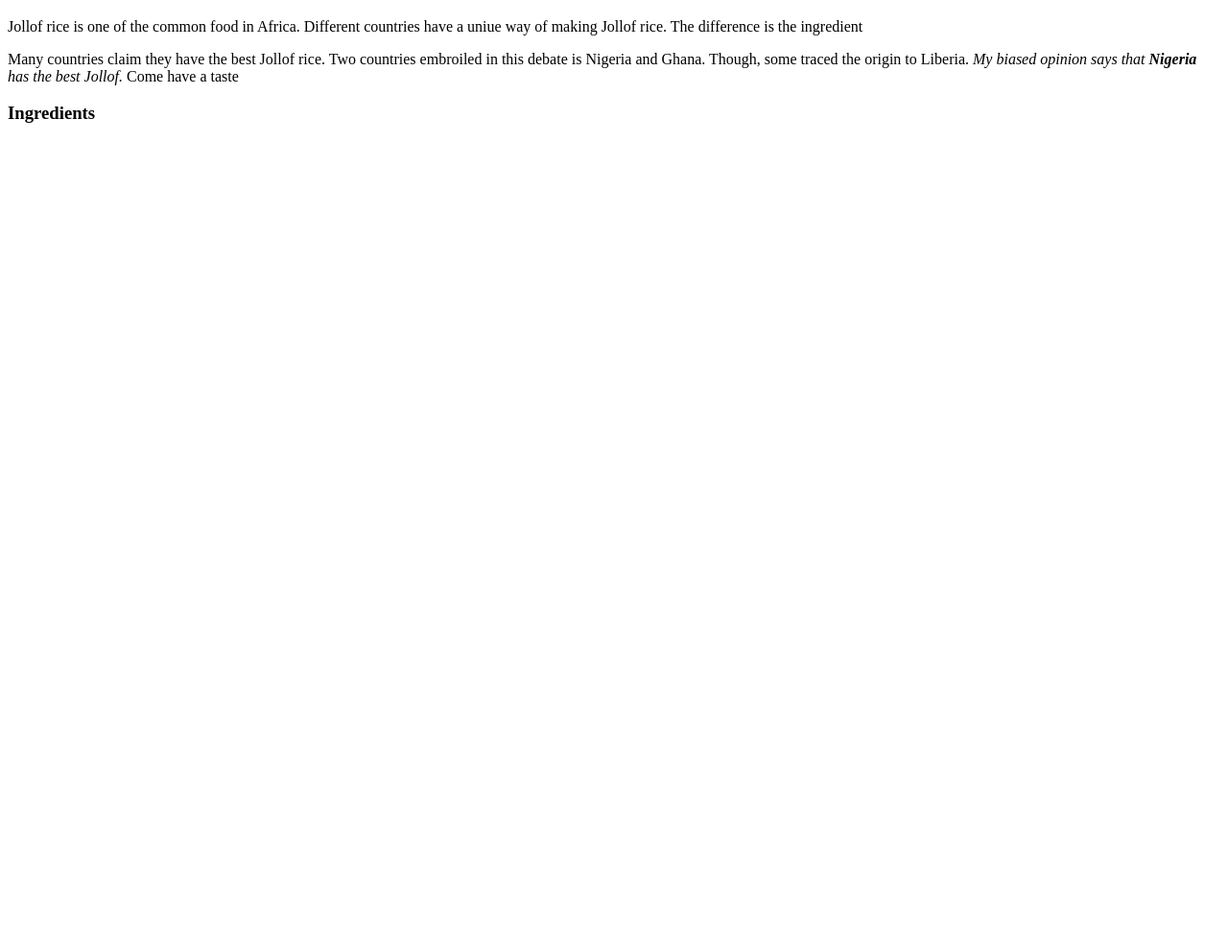
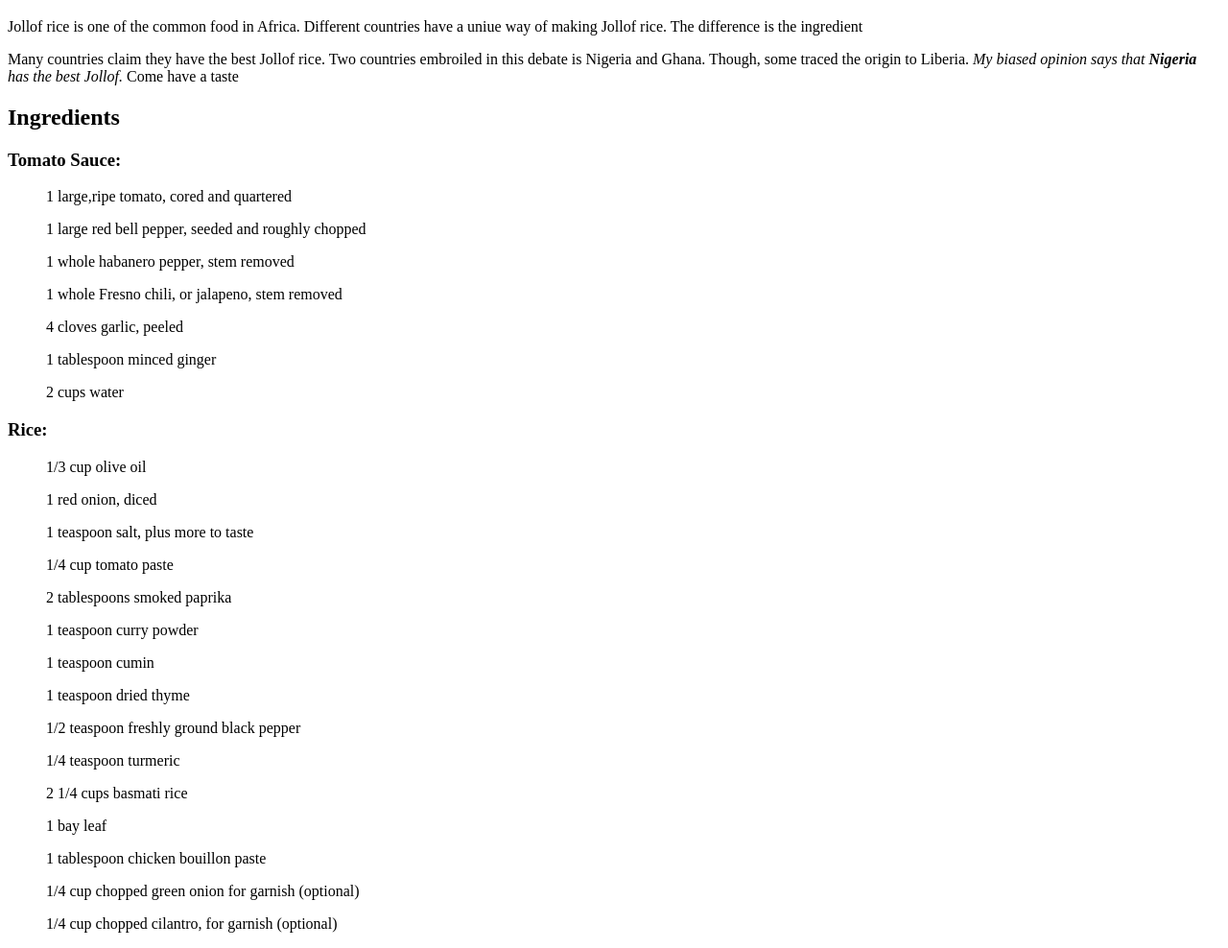
Before and after one commit to VictorKVA/odin-recipes, a plain HTML site: page index.html in a window 1280 px wide. Shown: the part 657-1645 px from the top of the page at 96% size. Before the commit the page ends 805 px from the top, so only its background shows below. Drawn offline with Linux system fonts and the light colour scheme.

Commit message:
know te Ingredients

```diff
--- a/index.html
+++ b/index.html
@@ -11,7 +11,31 @@
         <h1>Description</h1>
         <p>Jollof rice is one of the common food in Africa. Different countries have a uniue way of making Jollof rice. The difference is the ingredient</p>
         <p>Many countries claim they have the best Jollof rice. Two countries embroiled in this debate is Nigeria and Ghana. Though, some traced the origin to Liberia. <em>My biased opinion says that <strong> Nigeria</strong> has the best Jollof.</em> Come have a taste</p>
-        <h3>Ingredients</h3>
+        <h2>Ingredients</h2>
+        <h3><strong>Tomato Sauce: </strong></h3>
+        <ul>1 large,ripe tomato, cored and quartered</ul>
+        <ul>1 large red bell pepper, seeded and roughly chopped</ul>
+        <ul>1 whole habanero pepper, stem removed</ul>
+        <ul>1 whole Fresno chili, or jalapeno, stem removed</ul>
+        <ul>4 cloves garlic, peeled</ul>
+        <ul>1 tablespoon minced ginger</ul>
+        <ul>2 cups water</ul>
+        <h3><strong>Rice: </strong></h3>
+        <ul>1/3 cup olive oil</ul>
+        <ul>1 red onion, diced</ul>
+        <ul>1 teaspoon salt, plus more to taste</ul>
+        <ul>1/4 cup tomato paste</ul>
+        <ul>2 tablespoons smoked paprika</ul>
+        <ul>1 teaspoon curry powder</ul>
+        <ul>1 teaspoon cumin</ul>
+        <ul>1 teaspoon dried thyme</ul>
+        <ul>1/2 teaspoon freshly ground black pepper</ul>
+        <ul>1/4 teaspoon turmeric</ul>
+        <ul>2 1/4 cups basmati rice</ul>
+        <ul>1 bay leaf</ul>
+        <ul>1 tablespoon chicken bouillon paste</ul>
+        <ul>1/4 cup chopped green onion for garnish (optional)</ul>
+        <ul>1/4 cup chopped cilantro, for garnish (optional)</ul>
 
     </body>
 </html>
```
